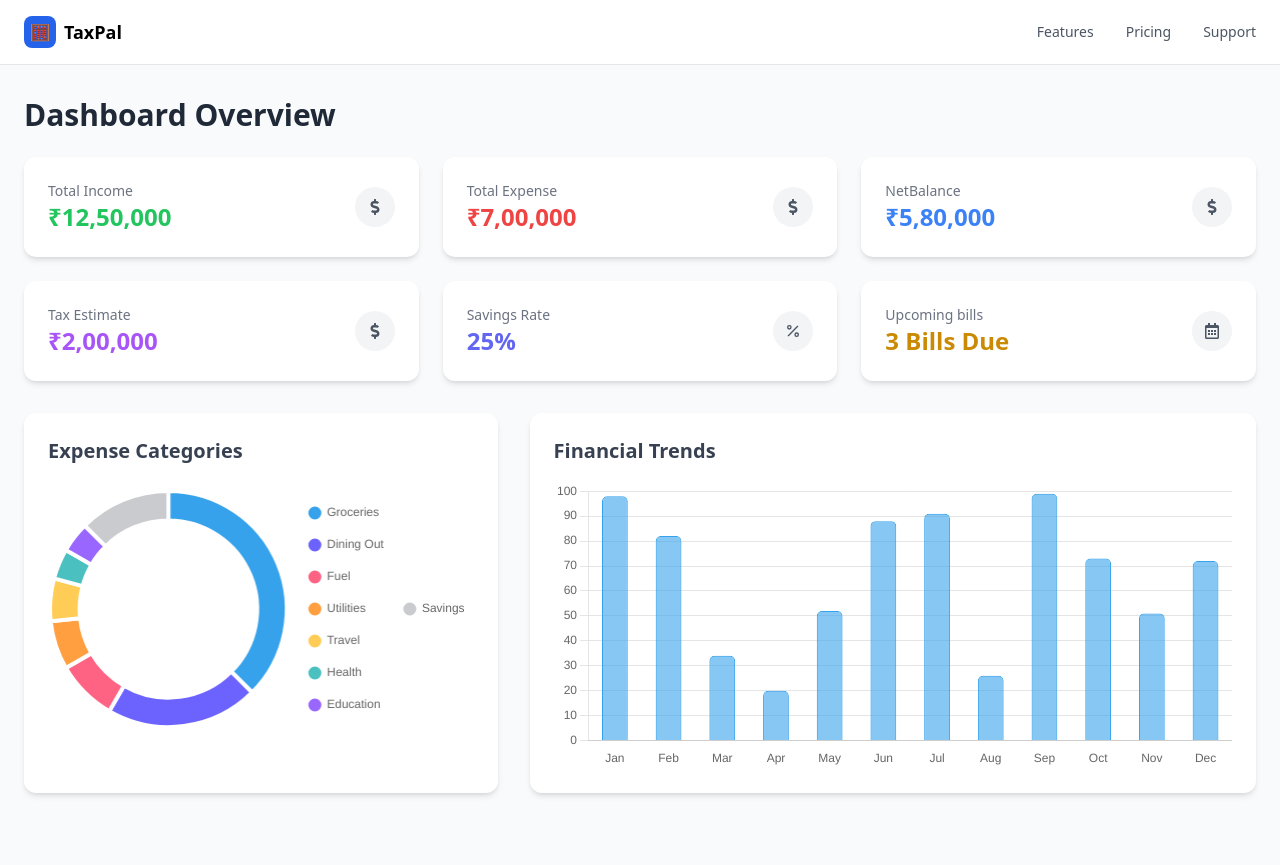
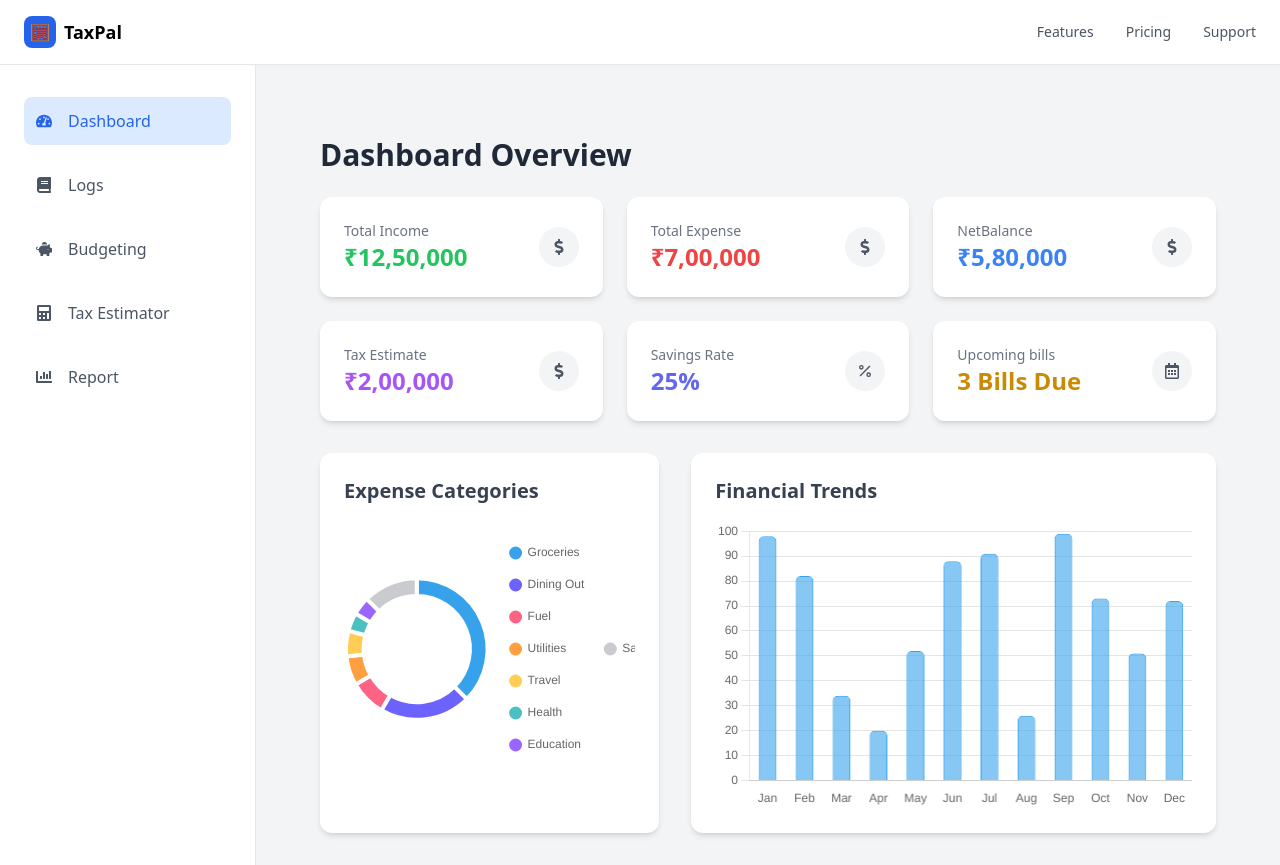
Before and after one commit to Search-Prem/TaxPal, a React (Vite) app in the folder Client/: page /dashboard in a window 1280 px wide. Before the commit the page ends 825 px from the top, so only its background shows below. Built offline with nearby package versions, Linux system fonts and the light colour scheme.

Commit message:
Dashboard Added

```diff
--- a/Client/src/App.jsx
+++ b/Client/src/App.jsx
@@ -9,6 +9,7 @@
 import Dashboard from "./pages/Dashboard.jsx";
 import { ToastContainer } from "react-toastify";
 import "react-toastify/dist/ReactToastify.css";
+import Sidebar from "./components/Sidebar.jsx";
 
 // ✅ Navbar Component
 function Navbar() {
@@ -68,7 +69,13 @@
         <Route path="/register" element={<Register />} />
         <Route path="/forgot" element={<Forgot />} />
         <Route path="/reset" element={<Reset />} />
-        <Route path="/dashboard" element={<Dashboard />} />
+        <Route path="/dashboard" element={
+          <div className="flex h-screen bg-gray-100 font-sans">
+            <Sidebar />
+           <main className="flex-1 p-6 md:p-8 lg:p-10">
+            <Dashboard />
+          </main>
+          </div>} />
         <Route path="/features" element={<Features />} />
         <Route path="/pricing" element={<Pricing />} />
         <Route path="/support" element={<Support />} />
--- /dev/null
+++ b/Client/src/components/Sidebar.jsx
@@ -0,0 +1,41 @@
+import React from 'react';
+import { FaTachometerAlt, FaBook, FaPiggyBank, FaCalculator, FaChartBar } from 'react-icons/fa';
+
+const Sidebar = () => {
+  const menuItems = [
+    { name: 'Dashboard', icon: <FaTachometerAlt /> },
+    { name: 'Logs', icon: <FaBook /> },
+    { name: 'Budgeting', icon: <FaPiggyBank /> },
+    { name: 'Tax Estimator', icon: <FaCalculator /> },
+    { name: 'Report', icon: <FaChartBar /> },
+  ];
+
+  return (
+    <aside className="w-64 bg-white flex-shrink-0 hidden md:block border-r">
+      {/* <div className="h-20 flex items-center justify-center border-b">
+        <div className="bg-blue-600 p-2 rounded-lg">
+          <FaCalculator className="text-white" size={24} />
+        </div>
+        <h1 className="text-2xl font-bold text-gray-800 ml-3">TaxPal</h1>
+      </div> */}
+      <nav className="mt-6">
+        <ul>
+          {menuItems.map((item, index) => (
+            <li key={item.name} className="px-6 py-2">
+              <a href="#" className={`flex items-center p-3 rounded-lg font-medium transition-colors duration-200 ${
+                item.name === 'Dashboard'
+                ? 'bg-blue-100 text-blue-600'
+                : 'text-gray-600 hover:bg-gray-100'
+              }`}>
+                <span className="mr-4">{item.icon}</span>
+                {item.name}
+              </a>
+            </li>
+          ))}
+        </ul>
+      </nav>
+    </aside>
+  );
+};
+
+export default Sidebar;
```
